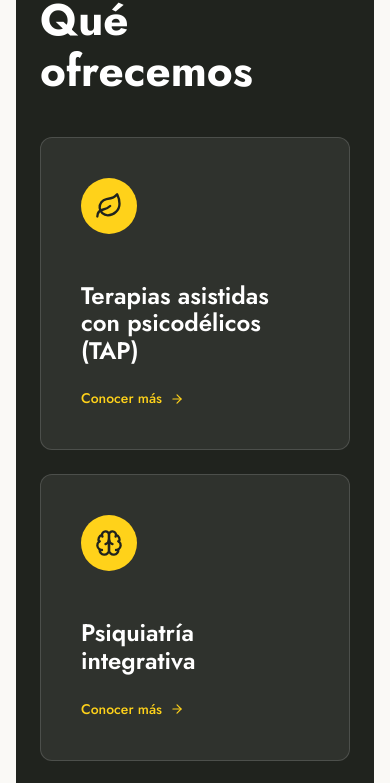
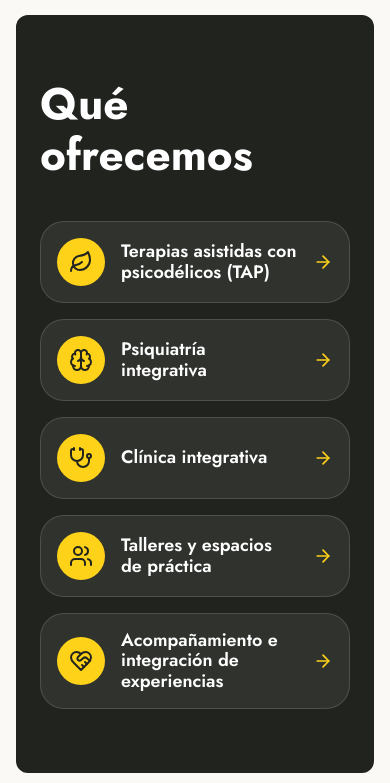
Before and after one commit to matiasbiasioli/espi-web, a React (Vite) app: page / in a window 390 px wide. Shown: the part 1916-2699 px from the top of the page. Built offline with nearby package versions, Linux system fonts and the light colour scheme; a web font is replaced by a local one.

Commit message:
more changes

```diff
--- a/src/components/sections/About.css
+++ b/src/components/sections/About.css
@@ -46,7 +46,7 @@
 }
 
 .about__eyebrow {
-  font-size: var(--text-sm);
+  font-size: var(--text-base);
   font-style: italic;
   color: var(--color-olive);
   margin-bottom: var(--space-sm);
@@ -69,7 +69,7 @@
 }
 
 .about__paragraph {
-  font-size: var(--text-base);
+  font-size: var(--text-lg);
   color: var(--color-text-muted);
   margin-bottom: var(--space-sm);
 }
--- a/src/components/sections/Services.css
+++ b/src/components/sections/Services.css
@@ -18,108 +18,112 @@
   margin-bottom: var(--space-lg);
 }
 
-/* Fila flexible: las tarjetas que sobran en la última fila quedan centradas */
-.services__grid {
+/* Lista de filas, una debajo de otra */
+.services__list {
   display: flex;
-  flex-wrap: wrap;
-  justify-content: center;
-  gap: var(--space-md);
+  flex-direction: column;
+  gap: var(--space-sm);
 }
 
-.services__card {
-  position: relative; /* necesario para que el link ocupe toda la tarjeta */
-  /* 3 tarjetas por fila: (ancho - 2 espacios) / 3 */
-  flex: 0 0 calc((100% - var(--space-md) * 2) / 3);
+/* Cada fila: tarjeta redondeada de ancho completo */
+.services__row {
   display: flex;
-  flex-direction: column;
+  align-items: center;
+  gap: var(--space-md);
+  padding: var(--space-sm) var(--space-md);
   background-color: rgba(255, 255, 255, 0.07);
   border: 1px solid rgba(255, 255, 255, 0.14);
-  border-radius: var(--radius-md);
-  padding: var(--space-lg);
+  border-radius: var(--radius-lg); /* probá var(--radius-full) para forma de píldora */
+  color: var(--color-white);
   transition:
-    transform 0.25s ease,
     background-color 0.25s ease,
-    border-color 0.25s ease;
+    border-color 0.25s ease,
+    color 0.25s ease;
 }
 
-.services__card:hover,
-.services__card:focus-within {
-  transform: translateY(-4px);
-  background-color: rgba(255, 255, 255, 0.1);
+/* Al pasar el mouse (o navegar con teclado): la fila se rellena de amarillo */
+.services__row:hover,
+.services__row:focus-visible {
+  background-color: var(--color-yellow);
   border-color: var(--color-yellow);
+  color: var(--color-bg-dark);
 }
 
-/* Ícono a la izquierda, número a la derecha */
-.services__card-top {
-  display: flex;
-  align-items: flex-start;
-  justify-content: space-between;
-  margin-bottom: var(--space-md);
+.services__row:focus-visible {
+  outline: 2px solid var(--color-yellow);
+  outline-offset: 3px;
 }
 
 /* Círculo amarillo con el ícono en Carbón */
 .services__mark {
-  position: relative;
   display: flex;
   align-items: center;
   justify-content: center;
+  flex-shrink: 0;
   width: 56px;
   height: 56px;
   border-radius: var(--radius-full);
   background-color: var(--color-yellow);
   color: var(--color-bg-dark);
+  transition:
+    background-color 0.25s ease,
+    color 0.25s ease;
 }
 
 .services__mark svg {
-  position: relative;
-  z-index: 1;
-  width: 28px;
-  height: 28px;
+  width: 26px;
+  height: 26px;
   fill: none;
   stroke: var(--color-bg-dark);
+  transition: stroke 0.25s ease;
 }
 
-.services__card-title {
+/* Con la fila amarilla, el círculo se invierte: Carbón con el ícono amarillo */
+.services__row:hover .services__mark,
+.services__row:focus-visible .services__mark {
+  background-color: var(--color-bg-dark);
+}
+
+.services__row:hover .services__mark svg,
+.services__row:focus-visible .services__mark svg {
+  stroke: var(--color-yellow);
+}
+
+/* Nombre del servicio: ocupa el espacio del medio */
+.services__row-title {
+  flex: 1;
   font-family: var(--font-heading);
   font-size: var(--text-xl);
   font-weight: 600;
-  color: var(--color-white);
-  margin-bottom: var(--space-md);
+  color: inherit;
 }
 
-/* margin-top: auto empuja el link al fondo de la tarjeta */
-.services__card-link {
-  display: inline-flex;
+/* "Conocer más" + flecha, a la derecha */
+.services__row-cta {
+  display: flex;
   align-items: center;
   gap: var(--space-xs);
-  align-self: flex-start;
-  margin-top: auto;
-  font-size: var(--text-sm);
+  flex-shrink: 0;
+  font-size: var(--text-base);
   font-weight: 500;
   color: var(--color-yellow);
+  transition: color 0.25s ease;
 }
 
-.services__card-link svg {
+.services__row-cta svg {
+  width: 20px;
+  height: 20px;
   transition: transform 0.25s ease;
 }
 
-.services__card:hover .services__card-link svg {
-  transform: translateX(4px);
+.services__row:hover .services__row-cta,
+.services__row:focus-visible .services__row-cta {
+  color: var(--color-bg-dark);
 }
 
-/* Link estirado: el área clickeable es toda la tarjeta */
-.services__card-link::after {
-  content: "";
-  position: absolute;
-  inset: 0;
-  border-radius: var(--radius-md);
-}
-
-/* Tablet: 2 por fila */
-@media (max-width: 900px) {
-  .services__card {
-    flex-basis: calc((100% - var(--space-md)) / 2);
-  }
+.services__row:hover .services__row-cta svg,
+.services__row:focus-visible .services__row-cta svg {
+  transform: translateX(6px);
 }
 
 @media (max-width: 768px) {
@@ -129,23 +133,43 @@
   }
 }
 
-/* Mobile: 1 por fila */
+/* Mobile: se oculta el texto "Conocer más" y queda la flecha */
 @media (max-width: 640px) {
-  .services__card {
-    flex-basis: 100%;
+  .services__row {
+    gap: var(--space-sm);
+    padding: var(--space-sm);
+  }
+
+  .services__mark {
+    width: 48px;
+    height: 48px;
+  }
+
+  .services__mark svg {
+    width: 24px;
+    height: 24px;
+  }
+
+  .services__row-title {
+    font-size: var(--text-lg);
+  }
+
+  .services__row-label {
+    display: none;
   }
 }
 
 /* Respeta a quienes tienen desactivadas las animaciones en su sistema */
 @media (prefers-reduced-motion: reduce) {
-  .services__card,
-  .services__card-link svg {
+  .services__row,
+  .services__mark,
+  .services__row-cta,
+  .services__row-cta svg {
     transition: none;
   }
 
-  .services__card:hover,
-  .services__card:focus-within,
-  .services__card:hover .services__card-link svg {
+  .services__row:hover .services__row-cta svg,
+  .services__row:focus-visible .services__row-cta svg {
     transform: none;
   }
 }
--- a/src/components/sections/Services.jsx
+++ b/src/components/sections/Services.jsx
@@ -10,26 +10,25 @@ function Services() {
         <div className="container">
           <h2 className="services__title">Qué ofrecemos</h2>
 
-          <div className="services__grid">
-            {SERVICES.map(({ id, title, icon }, index) => (
-              <article className="services__card" key={id}>
-                <div className="services__card-top">
-                  <div className="services__card-top">
-                    <div className="services__mark" aria-hidden="true">
-                      {icon}
-                    </div>
-                  </div>
-                </div>
+          <ul className="services__list">
+            {SERVICES.map(({ id, title, icon }) => (
+              <li key={id}>
+                {/* La fila entera es el link: ícono | nombre | "Conocer más" */}
+                <Link to={`/servicios#${id}`} className="services__row">
+                  <span className="services__mark" aria-hidden="true">
+                    {icon}
+                  </span>
 
-                <h3 className="services__card-title">{title}</h3>
+                  <h3 className="services__row-title">{title}</h3>
 
-                <Link to={`/servicios#${id}`} className="services__card-link">
-                  Conocer más
-                  <LuArrowRight aria-hidden="true" />
+                  <span className="services__row-cta">
+                    <span className="services__row-label">Conocer más</span>
+                    <LuArrowRight aria-hidden="true" />
+                  </span>
                 </Link>
-              </article>
+              </li>
             ))}
-          </div>
+          </ul>
         </div>
       </div>
     </section>
```
